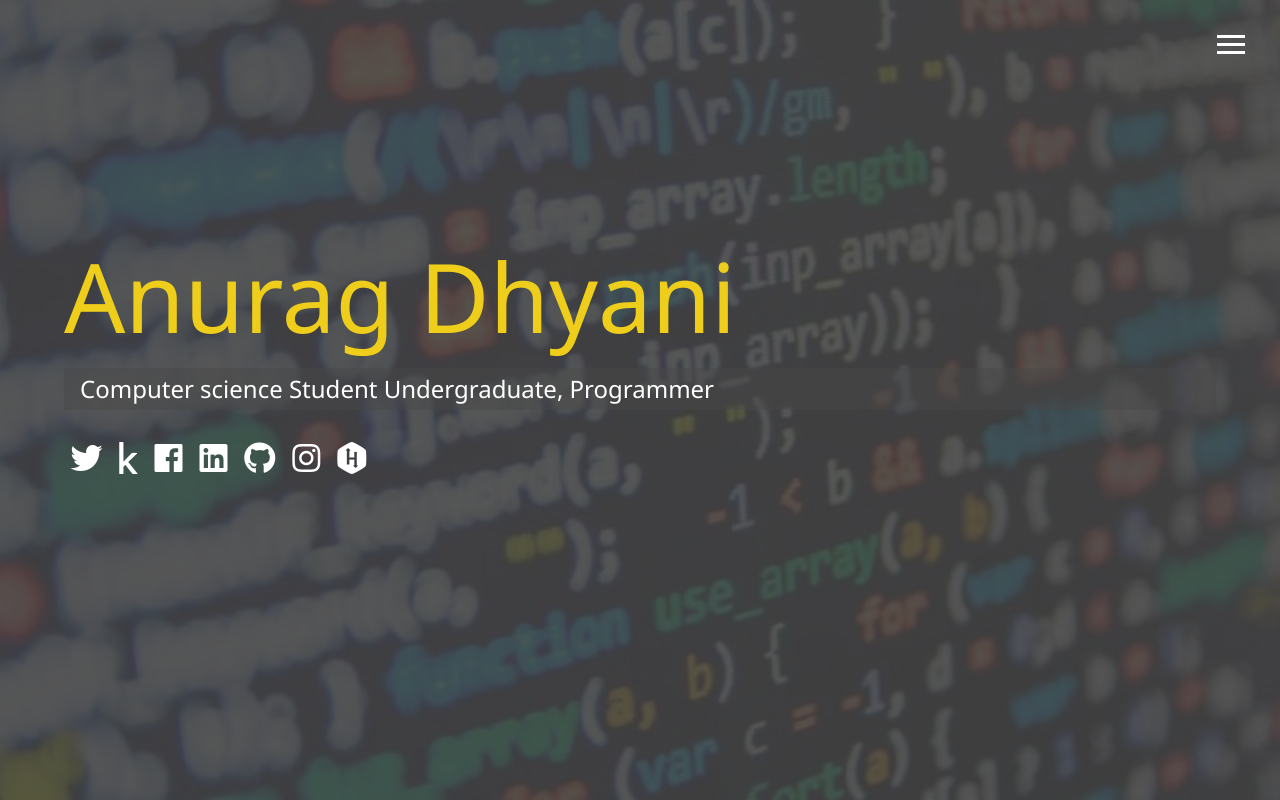
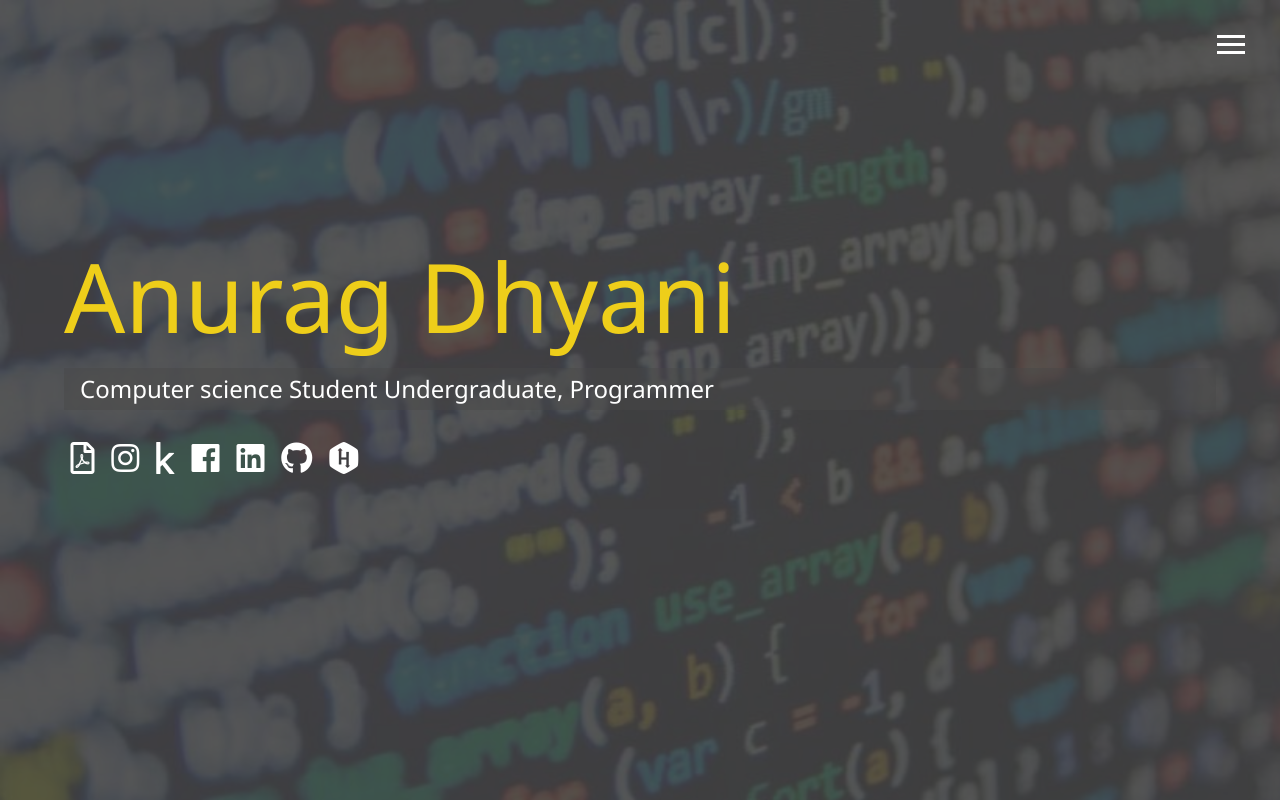
Before and after one commit to Dhyani01/mywebsite, a website: page index.html in a window 1280 px wide. Drawn offline with Linux system fonts and the light colour scheme.

Commit message:
Update index.html

```diff
--- a/index.html
+++ b/index.html
@@ -58,8 +58,11 @@
      Computer science Student Undergraduate, Programmer
     </h2>
     <div class="icons">
-      <a href="https://twitter.com/login">
-        <i class="fab fa-twitter fa-2x"></i>
+      <a href="https://drive.google.com/file/d/1h4w7JvV7dqKVomXTWZbNIvB_uvH3_vfY/view">
+        <i class="far fa-file-pdf fa-2x"></i>
+      </a>
+            <a href="https://www.instagram.com/anuraag_xd/">
+        <i class="fab fa-instagram fa-2x"></i>
       </a>
        <a href="https://www.kaggle.com/anuragdhyani">
         <i class="fab fa-kaggle fa-2x"></i>
@@ -73,9 +76,6 @@
       <a href="https://github.com/Dhyani01">
         <i class="fab fa-github fa-2x"></i>
       </a>
-      <a href="https://www.instagram.com/">
-        <i class="fab fa-instagram fa-2x"></i>
-      </a>
       <a href="https://www.hackerrank.com/anuragdhyani01">
         <i class="fab fa-hackerrank fa-2x"></i>
       </a>
```
